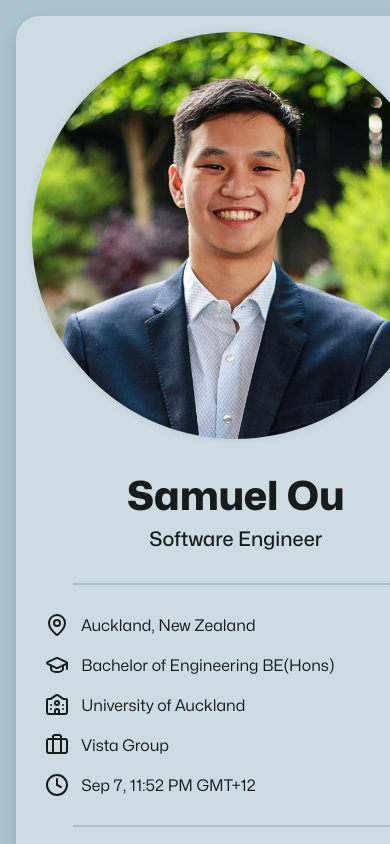
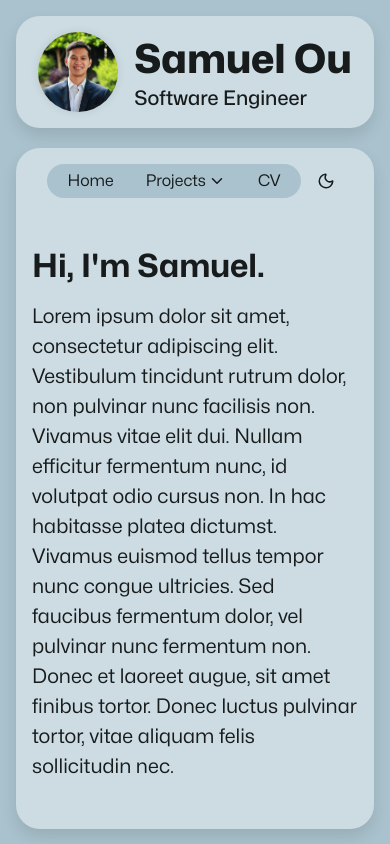
Before and after one commit to S-Ou/portfolio, a Next.js app: page / in a window 390 px wide. Built offline with nearby package versions, Linux system fonts and the light colour scheme.

Commit message:
feat: mobile responsiveness

```diff
--- a/src/components/bodyBlock/bodyBlock.tsx
+++ b/src/components/bodyBlock/bodyBlock.tsx
@@ -6,6 +6,7 @@ export const BodyDiv = styled(BlockDiv)`
   flex-direction: column;
   flex: 1;
   gap: 1rem;
+  height: 100%;
 `;
 
 export const BodyTextBlock = styled.div`
@@ -13,6 +14,10 @@ export const BodyTextBlock = styled.div`
   flex-direction: column;
   gap: 1rem;
   padding: 5rem 0rem;
+
+  @media (max-width: 768px) {
+    padding: 2rem 0rem;
+  }
 `;
 
 export const BodyTextHeader = styled.h1`
--- a/src/components/infoBlock/infoBlock.tsx
+++ b/src/components/infoBlock/infoBlock.tsx
@@ -7,16 +7,33 @@ export type InfoBlockProps = {
 };
 
 export const InfoBlockDiv = styled(BlockDiv)`
+  align-items: center;
   display: flex;
   flex-direction: column;
   gap: 2rem;
+  height: 100%;
+
+  @media (max-width: 768px) {
+    gap: 1rem;
+  }
+`;
+
+export const NameCardSection = styled.div`
   align-items: center;
+  display: flex;
+  flex-direction: column;
+  gap: 2rem;
+  width: 100%;
+
+  @media (max-width: 768px) {
+    display: none;
+  }
 `;
 
 export const StyledInfoTable = styled.table`
   border-collapse: separate;
   border-spacing: 0.5rem 0.5rem;
-  margin: -1rem -1rem;
+  margin: -1rem;
   width: 100%;
 
   td {
@@ -28,6 +45,10 @@ export const StyledInfoTable = styled.table`
     display: flex;
     justify-content: center;
     height: 2rem;
+  }
+
+  @media (max-width: 768px) {
+    margin: 0 -1rem;
   }
 `;
 
--- a/src/components/infoBlock/infoBlockRocked03.tsx
+++ b/src/components/infoBlock/infoBlockRocked03.tsx
@@ -11,6 +11,7 @@ import {
   StyledInfoTable,
   StyledLinkButtons,
   InfoBlockDiv,
+  NameCardSection,
   LinkButton,
   type InfoBlockProps,
 } from "./infoBlock";
@@ -98,8 +99,10 @@ export default function InfoBlockRocked03({
 }: InfoBlockProps) {
   return (
     <InfoBlockDiv>
-      <NameCardComponent />
-      <Line />
+      <NameCardSection>
+        <NameCardComponent />
+        <Line />
+      </NameCardSection>
       <InfoTable />
       <Line />
       <LinkButtons />
--- a/src/components/infoBlock/infoBlockSJOu.tsx
+++ b/src/components/infoBlock/infoBlockSJOu.tsx
@@ -13,6 +13,7 @@ import {
   StyledInfoTable,
   StyledLinkButtons,
   InfoBlockDiv,
+  NameCardSection,
   LinkButton,
   type InfoBlockProps,
 } from "./infoBlock";
@@ -101,8 +102,10 @@ function LinkButtons() {
 export default function InfoBlockSJOu({ NameCardComponent }: InfoBlockProps) {
   return (
     <InfoBlockDiv>
-      <NameCardComponent />
-      <Line />
+      <NameCardSection>
+        <NameCardComponent />
+        <Line />
+      </NameCardSection>
       <InfoTable />
       <Line />
       <LinkButtons />
--- a/src/components/nameCard.tsx
+++ b/src/components/nameCard.tsx
@@ -4,6 +4,10 @@ const ProfileImage = styled.img`
   width: 100%;
   border-radius: 100%;
   box-shadow: 0 0 0.5rem rgba(0, 0, 0, 0.1);
+
+  @media (max-width: 768px) {
+    width: 5rem;
+  }
 `;
 
 const StyledNameCard = styled.div`
@@ -12,6 +16,12 @@ const StyledNameCard = styled.div`
   flex-direction: column;
   gap: 2rem;
   width: 100%;
+
+  @media (max-width: 768px) {
+    flex-direction: row;
+    justify-content: center;
+    gap: 1rem;
+  }
 `;
 
 const TextWrapper = styled.div`
@@ -19,6 +29,11 @@ const TextWrapper = styled.div`
   flex-direction: column;
   align-items: center;
   gap: 0.5rem;
+
+  @media (max-width: 768px) {
+    align-items: flex-start;
+    gap: 0.25rem;
+  }
 `;
 
 const Title = styled.h1`
--- a/src/components/sites/homeLayout.tsx
+++ b/src/components/sites/homeLayout.tsx
@@ -3,8 +3,8 @@
 import Copyright from "@/components/copyright";
 import styled from "styled-components";
 import type { ComponentType } from "react";
-import { useIsMobile } from "@/hooks/useIsMobile";
 import type { InfoBlockProps } from "@/components/infoBlock/infoBlock";
+import { BlockDiv } from "@/components/commonStyles";
 
 type HomeLayoutProps = {
   InfoBlock: ComponentType<InfoBlockProps>;
@@ -28,11 +28,43 @@ const MainDiv = styled.div`
   }
 `;
 
+const MobileNameCardBlock = styled(BlockDiv)`
+  display: none;
+
+  @media (max-width: 768px) {
+    display: flex;
+  }
+`;
+
 const RightColumn = styled.div`
   display: flex;
   flex-direction: column;
   gap: 1.25rem;
   min-height: 0;
+
+  @media (max-width: 768px) {
+    display: contents;
+  }
+`;
+
+const BodySection = styled.div`
+  height: 100%;
+
+  @media (max-width: 768px) {
+    order: 1;
+  }
+`;
+
+const InfoSection = styled.div`
+  @media (max-width: 768px) {
+    order: 2;
+  }
+`;
+
+const CopyrightSection = styled.div`
+  @media (max-width: 768px) {
+    order: 3;
+  }
 `;
 
 export default function HomeLayout({
@@ -43,10 +75,19 @@ export default function HomeLayout({
 }: HomeLayoutProps) {
   return (
     <MainDiv>
-      <InfoBlock NameCardComponent={NameCardComponent} />
+      <MobileNameCardBlock>
+        <NameCardComponent />
+      </MobileNameCardBlock>
+      <InfoSection>
+        <InfoBlock NameCardComponent={NameCardComponent} />
+      </InfoSection>
       <RightColumn>
-        <BodyBlock />
-        <Copyright name={copyrightName} />
+        <BodySection>
+          <BodyBlock />
+        </BodySection>
+        <CopyrightSection>
+          <Copyright name={copyrightName} />
+        </CopyrightSection>
       </RightColumn>
     </MainDiv>
   );
--- a/src/components/skillsBlock.tsx
+++ b/src/components/skillsBlock.tsx
@@ -9,6 +9,10 @@ const StyledSkillsBlock = styled.div`
   gap: 1rem;
   margin: 0 auto;
   width: fit-content;
+
+  @media (max-width: 768px) {
+    display: none;
+  }
 `;
 
 const SkillPillContainer = styled.div`
```
